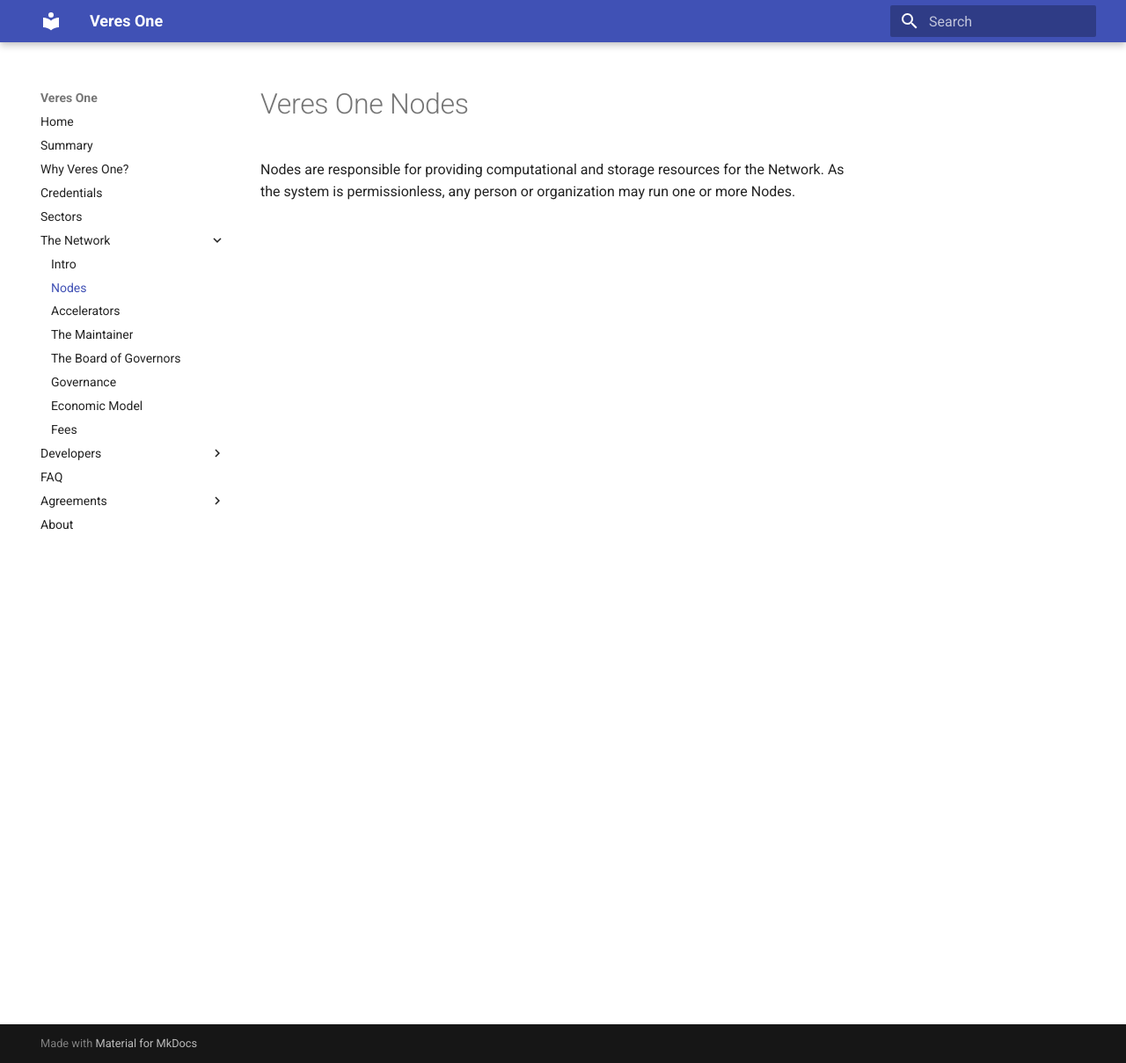
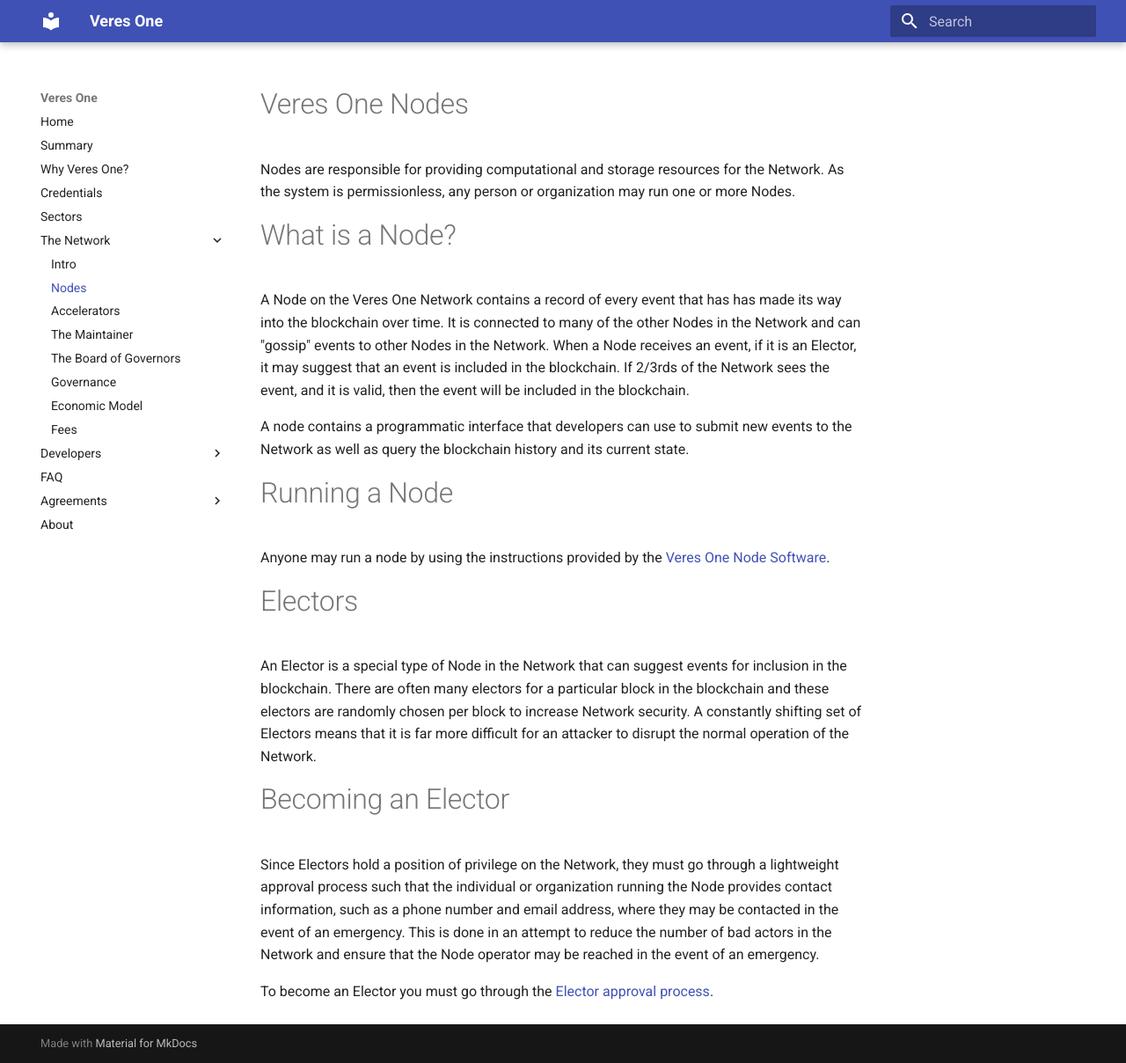
Before and after one commit to veres-one/docs.veres.one, an MkDocs documentation site: the page built from docs/network/nodes.md, in a window 1280 px wide and 1208 px high. Shown: the whole window at 88% size. Built offline with MkDocs 1.6.1 and Material for MkDocs 9.7.7, drawn with Linux system fonts in a browser that asks for light colours; old or Windows-style settings are respelled for this version of MkDocs.

Commit message:
Add details on nodes.

```diff
--- a/docs/network/nodes.md
+++ b/docs/network/nodes.md
@@ -1,6 +1,44 @@
-
 # Veres One Nodes
 
-Nodes are responsible for providing computational and storage
-resources for the Network. As the system is permissionless,
-any person or organization may run one or more Nodes.
+Nodes are responsible for providing computational and storage resources for
+the Network. As the system is permissionless, any person or organization may
+run one or more Nodes.
+
+# What is a Node?
+
+A Node on the Veres One Network contains a record of every event that has
+has made its way into the blockchain over time. It is connected to many of
+the other Nodes in the Network and can "gossip" events to other Nodes in the
+Network. When a Node receives an event, if it is an Elector, it may suggest
+that an event is included in the blockchain. If 2/3rds of the Network sees
+the event, and it is valid, then the event will be included in the blockchain.
+
+A node contains a programmatic interface that developers can use to submit
+new events to the Network as well as query the blockchain history and
+its current state.
+
+# Running a Node
+
+Anyone may run a node by using the instructions provided by the
+[Veres One Node Software](https://github.com/veres-one/veres-one).
+
+# Electors
+
+An Elector is a special type of Node in the Network that can suggest events
+for inclusion in the blockchain. There are often many electors for a particular
+block in the blockchain and these electors are randomly chosen per block to
+increase Network security. A constantly shifting set of Electors means that
+it is far more difficult for an attacker to disrupt the normal operation of
+the Network.
+
+# Becoming an Elector
+
+Since Electors hold a position of privilege on the Network, they must go
+through a lightweight approval process such that the individual or organization
+running the Node provides contact information, such as a phone number and
+email address, where they may be contacted in the event of an emergency. This
+is done in an attempt to reduce the number of bad actors in the Network and
+ensure that the Node operator may be reached in the event of an emergency.
+
+To become an Elector you must go through the
+[Elector approval process](https://github.com/veres-one/veres-one).
```
Also changed, not shown: docs/agreements/index.md (+7 -3 lines), docs/network/index.md (+12 -9 lines).
